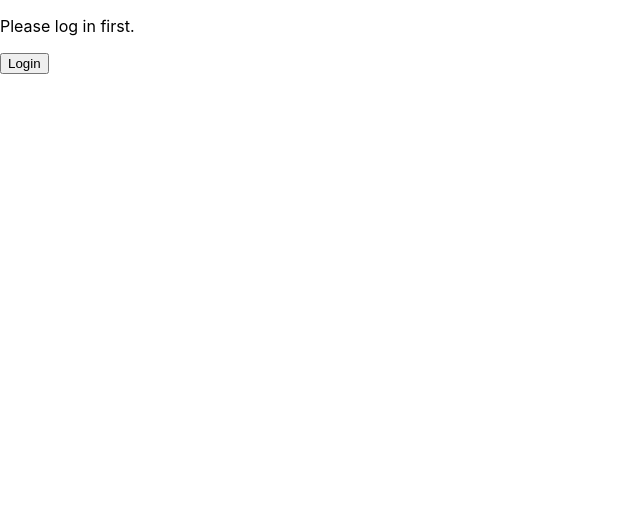
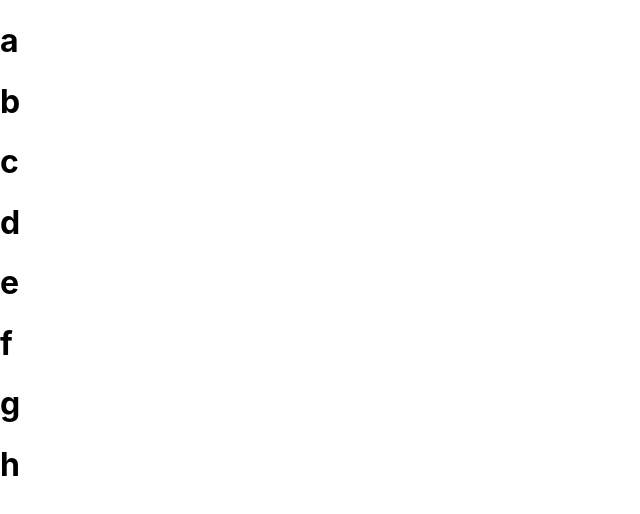
Before and after one commit to kelemenisti/kelemenisti.github.io, a React (Create React App) app: page / in a window 1280 px wide. Shown: the top 514 px of the page, without its empty margins (0-640 px from the left). Built offline with nearby package versions, Linux system fonts and the light colour scheme.

Commit message:
add lists and keys example

```diff
--- a/src/App.tsx
+++ b/src/App.tsx
@@ -1,7 +1,7 @@
 import React from 'react';
 // import logo from './logo.svg';
 import './App.css';
-import ConditionalRendering from './conditionalRendering/ConditionalRendering';
+import ListsAndKeys from './listsAndKeys/ListsAndKeys';
 
 function App() {
   return (
@@ -16,7 +16,7 @@ function App() {
     //     </a>
     //   </header>
     // </div>
-    <ConditionalRendering />
+    <ListsAndKeys />
   );
 }
 
--- /dev/null
+++ b/src/listsAndKeys/ListsAndKeys.tsx
@@ -0,0 +1,30 @@
+import React, { useState } from 'react';
+
+const data = ['a', 'b', 'c', 'd', 'e', 'f', 'g', 'h'];
+
+function ListsAndKeys() {
+  const [values, setValues] = useState(data);
+
+  const deleteItem = (value: string) => {
+    const filtered = values.filter((val) => val !== value);
+    setValues(filtered);
+  };
+
+  return (
+    <>
+      <div>
+        {values.map((d) => (
+          <h1
+            key={d}
+            onClick={() => {
+              deleteItem(d);
+            }}>
+            {d}
+          </h1>
+        ))}
+      </div>
+    </>
+  );
+}
+
+export default ListsAndKeys;
```
Also changed, not shown: .eslintrc.json.
